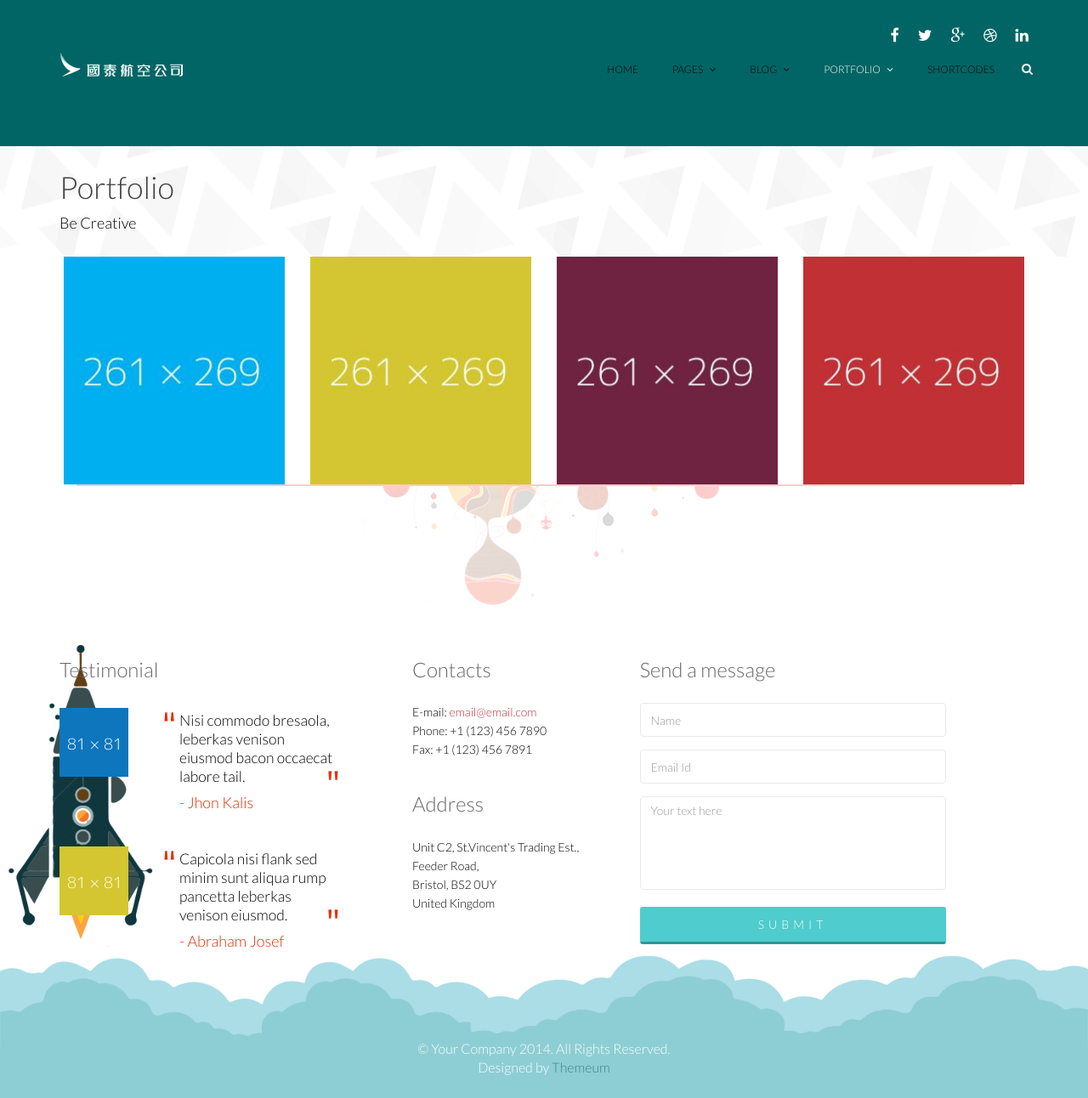
After one commit to brianleung24/cx_hack_gp5, a PHP site: page /menu.php in a window 1280 px wide. The commit adds this page. Shown: the whole page at 85% size. Run offline with PHP 8.4, Linux system fonts and the light colour scheme.

Commit message:
header, footer, menu
header, footer, menu

```diff
--- a/web/css/main.css
+++ b/web/css/main.css
@@ -1049,7 +1049,7 @@ ul.elements li > i{
   padding: 0;
   display: inline-block;
   margin-top: -26px;
-  top: 50%;
+  top: 0;
   position: relative;
 }
 
--- /dev/null
+++ b/web/footer.php
@@ -0,0 +1,104 @@
+
+<!DOCTYPE html>
+<html lang="en">
+<head>
+    <meta charset="utf-8">
+    <meta name="viewport" content="width=device-width, initial-scale=1.0">
+    <meta name="description" content="">
+    <meta name="author" content="">
+    <title>Portfolio Default | Triangle</title>
+    <link href="css/bootstrap.min.css" rel="stylesheet">
+    <link href="css/font-awesome.min.css" rel="stylesheet">
+    <link href="css/lightbox.css" rel="stylesheet">
+    <link href="css/animate.min.css" rel="stylesheet">
+	<link href="css/main.css" rel="stylesheet">
+	<link href="css/responsive.css" rel="stylesheet">
+
+    <!--[if lt IE 9]>
+	    <script src="js/html5shiv.js"></script>
+	    <script src="js/respond.min.js"></script>
+    <![endif]-->
+    <link rel="shortcut icon" href="images/ico/favicon.ico">
+    <link rel="apple-touch-icon-precomposed" sizes="144x144" href="images/ico/apple-touch-icon-144-precomposed.png">
+    <link rel="apple-touch-icon-precomposed" sizes="114x114" href="images/ico/apple-touch-icon-114-precomposed.png">
+    <link rel="apple-touch-icon-precomposed" sizes="72x72" href="images/ico/apple-touch-icon-72-precomposed.png">
+    <link rel="apple-touch-icon-precomposed" href="images/ico/apple-touch-icon-57-precomposed.png">
+</head><!--/head-->
+
+<body>
+<footer id="footer">
+        <div class="container">
+            <div class="row">
+                <div class="col-sm-12 text-center bottom-separator">
+                    <img src="images/home/under.png" class="img-responsive inline" alt="">
+                </div>
+                <div class="col-md-4 col-sm-6">
+                    <div class="testimonial bottom">
+                        <h2>Testimonial</h2>
+                        <div class="media">
+                            <div class="pull-left">
+                                <a href="#"><img src="images/home/profile1.png" alt=""></a>
+                            </div>
+                            <div class="media-body">
+                                <blockquote>Nisi commodo bresaola, leberkas venison eiusmod bacon occaecat labore tail.</blockquote>
+                                <h3><a href="#">- Jhon Kalis</a></h3>
+                            </div>
+                         </div>
+                        <div class="media">
+                            <div class="pull-left">
+                                <a href="#"><img src="images/home/profile2.png" alt=""></a>
+                            </div>
+                            <div class="media-body">
+                                <blockquote>Capicola nisi flank sed minim sunt aliqua rump pancetta leberkas venison eiusmod.</blockquote>
+                                <h3><a href="">- Abraham Josef</a></h3>
+                            </div>
+                        </div>
+                    </div>
+                </div>
+                <div class="col-md-3 col-sm-6">
+                    <div class="contact-info bottom">
+                        <h2>Contacts</h2>
+                        <address>
+                        E-mail: <a href="mailto:someone@example.com">email@email.com</a> <br>
+                        Phone: +1 (123) 456 7890 <br>
+                        Fax: +1 (123) 456 7891 <br>
+                        </address>
+
+                        <h2>Address</h2>
+                        <address>
+                        Unit C2, St.Vincent's Trading Est., <br>
+                        Feeder Road, <br>
+                        Bristol, BS2 0UY <br>
+                        United Kingdom <br>
+                        </address>
+                    </div>
+                </div>
+                <div class="col-md-4 col-sm-12">
+                    <div class="contact-form bottom">
+                        <h2>Send a message</h2>
+                        <form id="main-contact-form" name="contact-form" method="post" action="sendemail.php">
+                            <div class="form-group">
+                                <input type="text" name="name" class="form-control" required="required" placeholder="Name">
+                            </div>
+                            <div class="form-group">
+                                <input type="email" name="email" class="form-control" required="required" placeholder="Email Id">
+                            </div>
+                            <div class="form-group">
+                                <textarea name="message" id="message" required="required" class="form-control" rows="8" placeholder="Your text here"></textarea>
+                            </div>
+                            <div class="form-group">
+                                <input type="submit" name="submit" class="btn btn-submit" value="Submit">
+                            </div>
+                        </form>
+                    </div>
+                </div>
+                <div class="col-sm-12">
+                    <div class="copyright-text text-center">
+                        <p>&copy; Your Company 2014. All Rights Reserved.</p>
+                        <p>Designed by <a target="_blank" href="http://www.themeum.com">Themeum</a></p>
+                    </div>
+                </div>
+            </div>
+        </div>
+    </footer>
+    <!--/#footer-->
--- /dev/null
+++ b/web/header.php
@@ -0,0 +1,108 @@
+<!DOCTYPE html>
+<html lang="en">
+<head>
+    <meta charset="utf-8">
+    <meta name="viewport" content="width=device-width, initial-scale=1.0">
+    <meta name="description" content="">
+    <meta name="author" content="">
+    <title>Portfolio Default | Triangle</title>
+    <link href="css/bootstrap.min.css" rel="stylesheet">
+    <link href="css/font-awesome.min.css" rel="stylesheet">
+    <link href="css/lightbox.css" rel="stylesheet">
+    <link href="css/animate.min.css" rel="stylesheet">
+	<link href="css/main.css" rel="stylesheet">
+	<link href="css/responsive.css" rel="stylesheet">
+
+    <!--[if lt IE 9]>
+	    <script src="js/html5shiv.js"></script>
+	    <script src="js/respond.min.js"></script>
+    <![endif]-->
+    <link rel="shortcut icon" href="images/ico/favicon.ico">
+    <link rel="apple-touch-icon-precomposed" sizes="144x144" href="images/ico/apple-touch-icon-144-precomposed.png">
+    <link rel="apple-touch-icon-precomposed" sizes="114x114" href="images/ico/apple-touch-icon-114-precomposed.png">
+    <link rel="apple-touch-icon-precomposed" sizes="72x72" href="images/ico/apple-touch-icon-72-precomposed.png">
+    <link rel="apple-touch-icon-precomposed" href="images/ico/apple-touch-icon-57-precomposed.png">
+</head><!--/head-->
+
+<body>
+	<header id="header">
+        <div class="container">
+            <div class="row">
+                <div class="col-sm-12 overflow">
+                   <div class="social-icons pull-right">
+                        <ul class="nav nav-pills">
+                            <li><a href=""><i class="fa fa-facebook"></i></a></li>
+                            <li><a href=""><i class="fa fa-twitter"></i></a></li>
+                            <li><a href=""><i class="fa fa-google-plus"></i></a></li>
+                            <li><a href=""><i class="fa fa-dribbble"></i></a></li>
+                            <li><a href=""><i class="fa fa-linkedin"></i></a></li>
+                        </ul>
+                    </div>
+                </div>
+             </div>
+        </div>
+        <div class="navbar navbar-inverse" role="banner">
+            <div class="container">
+                <div class="navbar-header">
+                    <button type="button" class="navbar-toggle" data-toggle="collapse" data-target=".navbar-collapse">
+                        <span class="sr-only">Toggle navigation</span>
+                        <span class="icon-bar"></span>
+                        <span class="icon-bar"></span>
+                        <span class="icon-bar"></span>
+                    </button>
+
+                    <a class="navbar-brand" href="index.html">
+                        <h1><img src="images/logo.png" alt="logo"></h1>
+                    </a>
+
+                </div>
+                <div class="collapse navbar-collapse">
+                    <ul class="nav navbar-nav navbar-right">
+                        <li><a href="index.html">Home</a></li>
+                        <li class="dropdown"><a href="#">Pages <i class="fa fa-angle-down"></i></a>
+                            <ul role="menu" class="sub-menu">
+                                <li><a href="aboutus.html">About</a></li>
+                                <li><a href="aboutus2.html">About 2</a></li>
+                                <li><a href="service.html">Services</a></li>
+                                <li><a href="pricing.html">Pricing</a></li>
+                                <li><a href="contact.html">Contact us</a></li>
+                                <li><a href="contact2.html">Contact us 2</a></li>
+                                <li><a href="404.html">404 error</a></li>
+                                <li><a href="coming-soon.html">Coming Soon</a></li>
+                            </ul>
+                        </li>
+                        <li class="dropdown"><a href="blog.html">Blog <i class="fa fa-angle-down"></i></a>
+                            <ul role="menu" class="sub-menu">
+                                <li><a href="blog.html">Blog Default</a></li>
+                                <li><a href="blogtwo.html">Timeline Blog</a></li>
+                                <li><a href="blogone.html">2 Columns + Right Sidebar</a></li>
+                                <li><a href="blogthree.html">1 Column + Left Sidebar</a></li>
+                                <li><a href="blogfour.html">Blog Masonary</a></li>
+                                <li><a href="blogdetails.html">Blog Details</a></li>
+                            </ul>
+                        </li>
+                        <li class="dropdown active"><a href="portfolio.html">Portfolio <i class="fa fa-angle-down"></i></a>
+                            <ul role="menu" class="sub-menu">
+                                <li><a class="active" href="portfolio.html">Portfolio Default</a></li>
+                                <li><a href="portfoliofour.html">Isotope 3 Columns + Right Sidebar</a></li>
+                                <li><a href="portfolioone.html">3 Columns + Right Sidebar</a></li>
+                                <li><a href="portfoliotwo.html">3 Columns + Left Sidebar</a></li>
+                                <li><a href="portfoliothree.html">2 Columns</a></li>
+                                <li><a href="portfolio-details.html">Portfolio Details</a></li>
+                            </ul>
+                        </li>
+                        <li><a href="shortcodes.html ">Shortcodes</a></li>
+                    </ul>
+                </div>
+                <div class="search">
+                    <form role="form">
+                        <i class="fa fa-search"></i>
+                        <div class="field-toggle">
+                            <input type="text" class="search-form" autocomplete="off" placeholder="Search">
+                        </div>
+                    </form>
+                </div>
+            </div>
+        </div>
+    </header>
+    <!--/#header-->
--- /dev/null
+++ b/web/menu.php
@@ -0,0 +1,93 @@
+<?php include 'header.php';?>
+    <section id="page-breadcrumb">
+        <div class="vertical-center sun">
+             <div class="container">
+                <div class="row">
+                    <div class="action">
+                        <div class="col-sm-12">
+                            <h1 class="title">Portfolio</h1>
+                            <p>Be Creative</p>
+                        </div>
+                    </div>
+                </div>
+            </div>
+        </div>
+   </section>
+    <!--/#action-->
+
+    <section id="portfolio">
+        <div class="container">
+            <div class="row">
+
+                <div class="portfolio-items">
+                    <div class="col-xs-6 col-sm-4 col-md-3 portfolio-item branded logos">
+                        <div class="portfolio-wrapper">
+                            <div class="portfolio-single">
+                                <div class="portfolio-thumb">
+                                    <img src="images/portfolio/1.jpg" class="img-responsive" alt="">
+                                </div>
+                                <div class="portfolio-view">
+                                    <a href="food.php"><img src="images/portfolio/2.jpg" class="img-responsive" alt=""></a>
+                                </div>
+                            </div>
+                        </div>
+                    </div>
+                    <div class="col-xs-6 col-sm-4 col-md-3 portfolio-item branded folio">
+                        <div class="portfolio-wrapper">
+                            <div class="portfolio-single">
+                                <div class="portfolio-thumb">
+                                    <img src="images/portfolio/2.jpg" class="img-responsive" alt="">
+                                </div>
+                                <div class="portfolio-view">
+                                    <a href="food.php"><img src="images/portfolio/2.jpg" class="img-responsive" alt=""></a>
+                                </div>
+                            </div>
+
+                        </div>
+                    </div>
+                    <div class="col-xs-6 col-sm-4 col-md-3 portfolio-item design logos">
+                        <div class="portfolio-wrapper">
+                            <div class="portfolio-single">
+                                <div class="portfolio-thumb">
+                                    <img src="images/portfolio/3.jpg" class="img-responsive" alt="">
+                                </div>
+                                <div class="portfolio-view">
+                                    <a href="food.php"><img src="images/portfolio/2.jpg" class="img-responsive" alt=""></a>
+                                </div>
+                            </div>
+
+                        </div>
+                    </div>
+                    <div class="col-xs-6 col-sm-4 col-md-3 portfolio-item design logos">
+                        <div class="portfolio-wrapper">
+                            <div class="portfolio-single">
+                                <div class="portfolio-thumb">
+                                    <img src="images/portfolio/4.jpg" class="img-responsive" alt="">
+                                </div>
+                                <div class="portfolio-view">
+                                    <a href="food.php"><img src="images/portfolio/2.jpg" class="img-responsive" alt=""></a>
+                                </div>
+                            </div>
+
+                        </div>
+                    </div>
+
+                </div>
+
+            </div>
+        </div>
+    </section>
+    <!--/#portfolio-->
+
+
+
+<?php include 'footer.php';?>
+
+    <script type="text/javascript" src="js/jquery.js"></script>
+    <script type="text/javascript" src="js/bootstrap.min.js"></script>
+    <script type="text/javascript" src="js/jquery.isotope.min.js"></script>
+    <script type="text/javascript" src="js/lightbox.min.js"></script>
+    <script type="text/javascript" src="js/wow.min.js"></script>
+    <script type="text/javascript" src="js/main.js"></script>
+</body>
+</html>
```
